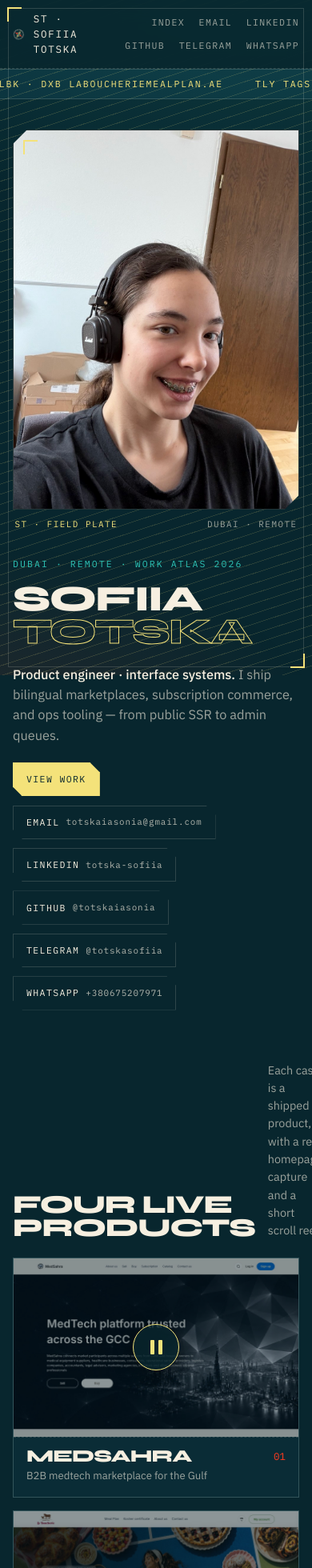
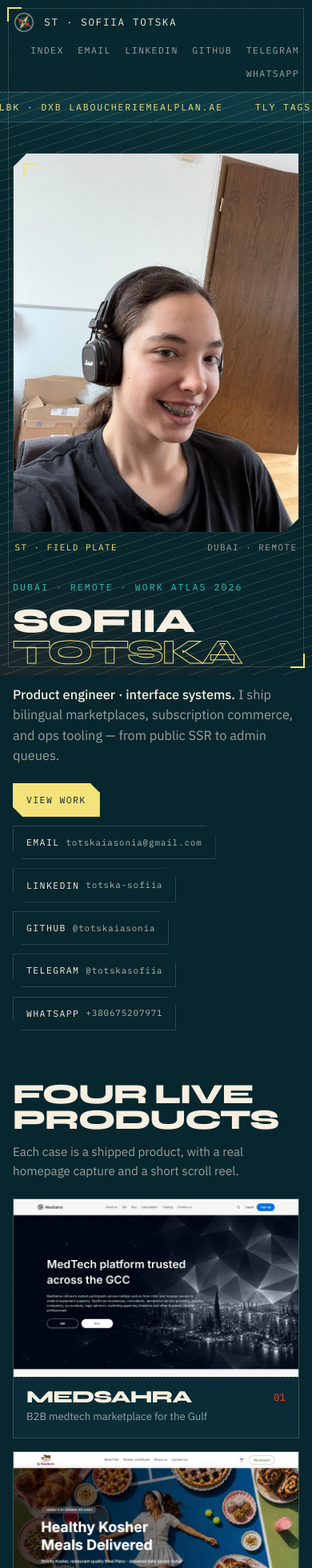
Before and after one commit to totskaiasonia/totskaiasonia.github.io, a React (Vite) app: page / in a window 390 px wide. Shown: the top 1960 px of the page at 80% size. Built offline with nearby package versions, Linux system fonts and the light colour scheme.

Commit message:
Fix mobile text squeeze and hide the cursor mark
Stack the work heading, drop the pointer crosshair on touch,
and keep plate reels poster-first until tap.

```diff
--- a/src/components/Crosshair.tsx
+++ b/src/components/Crosshair.tsx
@@ -1,18 +1,21 @@
 import { useEffect, useState } from 'react';
+import { useFineHover } from '../hooks/useFineHover';
 import { usePrefersReducedMotion } from '../hooks/usePrefersReducedMotion';
 
 export function Crosshair() {
   const reduced = usePrefersReducedMotion();
+  const fineHover = useFineHover();
+  const enabled = fineHover && !reduced;
   const [pos, setPos] = useState({ x: -40, y: -40 });
 
   useEffect(() => {
-    if (reduced) return;
+    if (!enabled) return;
     const onMove = (e: PointerEvent) => setPos({ x: e.clientX, y: e.clientY });
     window.addEventListener('pointermove', onMove);
     return () => window.removeEventListener('pointermove', onMove);
-  }, [reduced]);
+  }, [enabled]);
 
-  if (reduced) return null;
+  if (!enabled) return null;
 
   return <div className="crosshair" style={{ left: pos.x, top: pos.y }} aria-hidden="true" />;
 }
--- a/src/components/LivePreview.tsx
+++ b/src/components/LivePreview.tsx
@@ -1,4 +1,5 @@
-import { useRef } from 'react';
+import { useRef, useState } from 'react';
+import { useFineHover } from '../hooks/useFineHover';
 import { usePrefersReducedMotion } from '../hooks/usePrefersReducedMotion';
 
 type Props = {
@@ -9,12 +10,15 @@ type Props = {
 
 export function LivePreview({ poster, reel, alt }: Props) {
   const reduced = usePrefersReducedMotion();
+  const fineHover = useFineHover();
   const videoRef = useRef<HTMLVideoElement>(null);
+  const [playing, setPlaying] = useState(false);
   const canPlay = Boolean(reel) && !reduced;
 
   const start = () => {
     if (!canPlay) return;
     void videoRef.current?.play();
+    setPlaying(true);
   };
 
   const stop = () => {
@@ -22,15 +26,21 @@ export function LivePreview({ poster, reel, alt }: Props) {
     if (!video) return;
     video.pause();
     video.currentTime = 0;
+    setPlaying(false);
   };
 
   return (
     <div
-      className="live-preview"
-      onPointerEnter={start}
-      onPointerLeave={stop}
-      onFocus={start}
-      onBlur={stop}
+      className={`live-preview${playing ? ' is-playing' : ''}`}
+      onPointerEnter={fineHover ? start : undefined}
+      onPointerLeave={fineHover ? stop : undefined}
+      onFocus={fineHover ? start : undefined}
+      onBlur={fineHover ? stop : undefined}
+      onClick={() => {
+        if (fineHover || !canPlay) return;
+        if (playing) stop();
+        else start();
+      }}
     >
       <img className="live-preview-media" src={poster} alt={alt} />
       {canPlay && (
@@ -47,12 +57,14 @@ export function LivePreview({ poster, reel, alt }: Props) {
           >
             <source src={reel} type="video/webm" />
           </video>
+          {fineHover && (
             <div className="live-preview-veil" aria-hidden="true">
               <span className="live-preview-pause">
                 <i />
                 <i />
               </span>
             </div>
+          )}
         </>
       )}
     </div>
--- /dev/null
+++ b/src/hooks/useFineHover.ts
@@ -0,0 +1,18 @@
+import { useEffect, useState } from 'react';
+
+export function useFineHover(): boolean {
+  const [fine, setFine] = useState(() =>
+    typeof window !== 'undefined'
+      ? window.matchMedia('(hover: hover) and (pointer: fine)').matches
+      : false,
+  );
+
+  useEffect(() => {
+    const mq = window.matchMedia('(hover: hover) and (pointer: fine)');
+    const onChange = () => setFine(mq.matches);
+    mq.addEventListener('change', onChange);
+    return () => mq.removeEventListener('change', onChange);
+  }, []);
+
+  return fine;
+}
--- a/src/index.css
+++ b/src/index.css
@@ -23,6 +23,8 @@
 
 html {
   scroll-behavior: smooth;
+  -webkit-text-size-adjust: 100%;
+  text-size-adjust: 100%;
 }
 
 @media (prefers-reduced-motion: reduce) {
--- a/src/styles/site.css
+++ b/src/styles/site.css
@@ -9,9 +9,10 @@
 
 .header-inner {
   display: flex;
-  align-items: center;
+  flex-wrap: wrap;
+  align-items: flex-start;
   justify-content: space-between;
-  gap: 1rem;
+  gap: 0.75rem 1rem;
   padding: 0.85rem 0;
 }
 
@@ -157,7 +158,7 @@ nav a:hover {
 }
 
 .hero h1 {
-  font-size: clamp(2.8rem, 6vw, 5.2rem);
+  font-size: clamp(2.15rem, 11vw, 5.2rem);
   text-transform: uppercase;
 }
 
@@ -251,21 +252,34 @@ nav a:hover {
 
 .work-head {
   display: flex;
-  justify-content: space-between;
-  gap: 1rem;
-  align-items: end;
+  flex-direction: column;
+  gap: 0.75rem;
   margin-bottom: 1.4rem;
 }
 
 .work-head h2 {
-  font-size: clamp(2rem, 5vw, 3.4rem);
+  font-size: clamp(1.85rem, 9vw, 3.4rem);
   text-transform: uppercase;
 }
 
 .work-head p {
-  max-width: 22rem;
-  font-size: 0.9rem;
+  max-width: 36rem;
+  font-size: 0.95rem;
   color: var(--muted);
+}
+
+@media (min-width: 800px) {
+  .work-head {
+    flex-direction: row;
+    justify-content: space-between;
+    align-items: end;
+    gap: 1rem;
+  }
+
+  .work-head p {
+    max-width: 22rem;
+    text-align: right;
+  }
 }
 
 .plates {
@@ -332,7 +346,8 @@ nav a:hover {
 }
 
 .live-preview:hover .live-preview-reel,
-.live-preview:focus-within .live-preview-reel {
+.live-preview:focus-within .live-preview-reel,
+.live-preview.is-playing .live-preview-reel {
   opacity: 1;
 }
 
@@ -348,8 +363,15 @@ nav a:hover {
 }
 
 .live-preview:hover .live-preview-veil,
-.live-preview:focus-within .live-preview-veil {
+.live-preview:focus-within .live-preview-veil,
+.live-preview.is-playing .live-preview-veil {
   opacity: 0;
+}
+
+@media (hover: none), (pointer: coarse) {
+  .crosshair {
+    display: none;
+  }
 }
 
 .live-preview-pause {
@@ -540,7 +562,7 @@ nav a:hover {
 }
 
 .case-hero h1 {
-  font-size: clamp(2.6rem, 7vw, 5.4rem);
+  font-size: clamp(2rem, 11vw, 5.4rem);
   text-transform: uppercase;
   margin: 0.35rem 0;
 }
```
Lines whose indentation alone changed are shown as unchanged.
